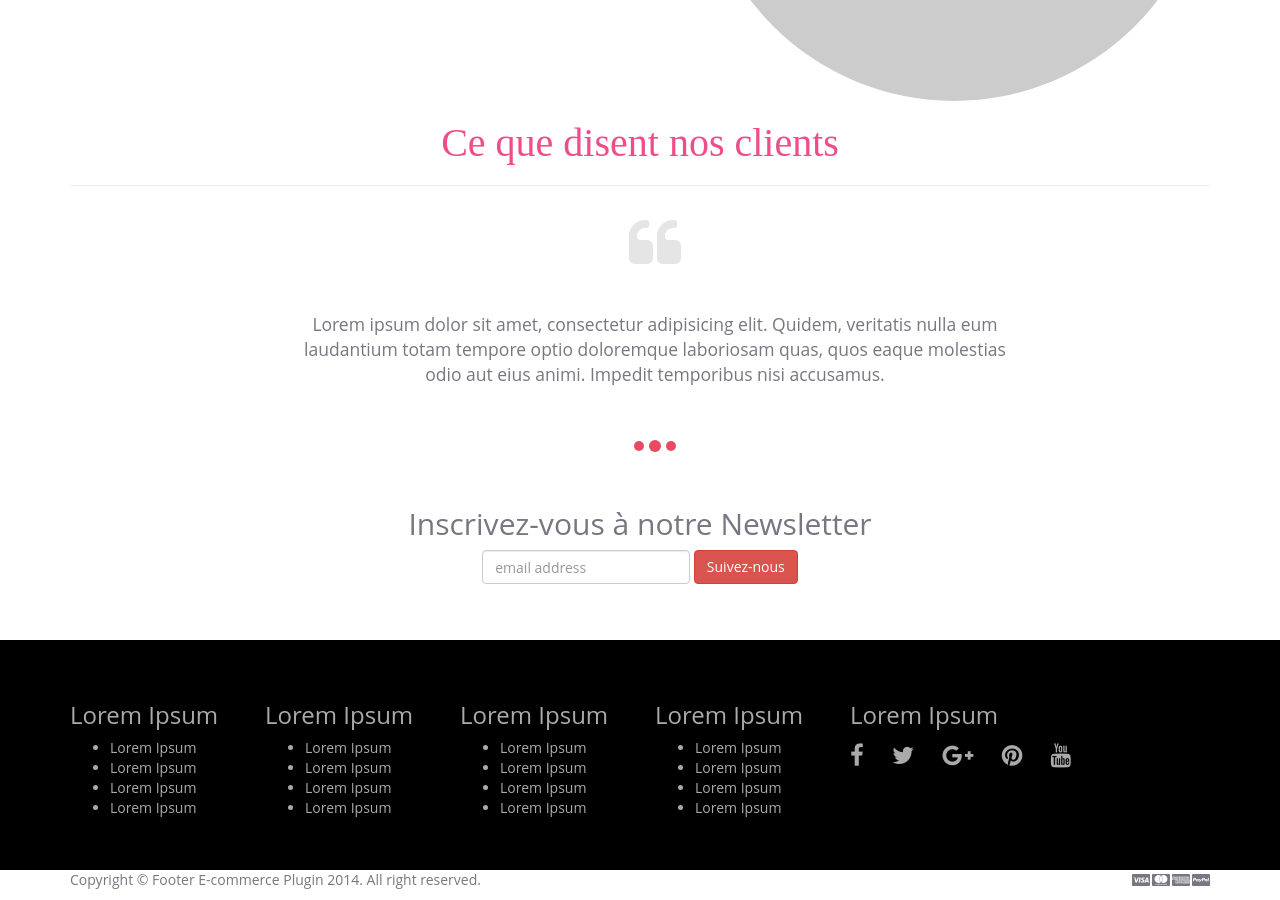
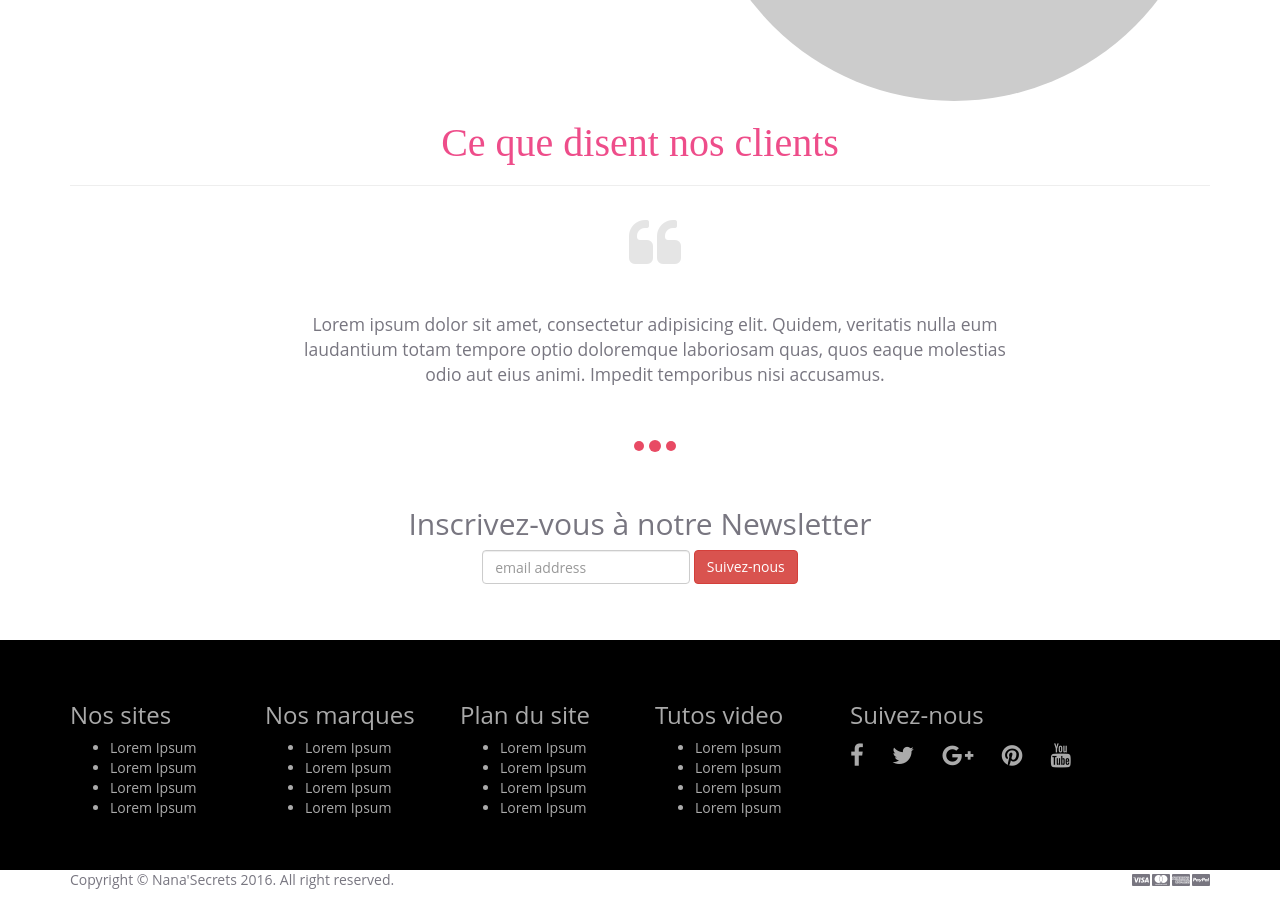
Before and after one commit to cdiomande78/jekyll-nanasecrets, a Jekyll site: the page built from le-concept.html, in a window 1280 px wide and 900 px high, scrolled down 2445 px. Built offline with Jekyll 4.4.1, drawn with Linux system fonts in a browser that asks for light colours; nearby versions of some CDN libraries.

Commit message:
motif footer

```diff
--- a/_layouts/default.html
+++ b/_layouts/default.html
@@ -201,7 +201,7 @@
             <div class="row">
 
                 <div class="col-lg-2  col-md-2 col-sm-4 col-xs-6">
-                    <h3> Lorem Ipsum </h3>
+                    <h3> Nos sites </h3>
                     <ul>
                         <li> <a href="#"> Lorem Ipsum </a> </li>
                         <li> <a href="#"> Lorem Ipsum </a> </li>
@@ -210,7 +210,7 @@
                     </ul>
                 </div>
                 <div class="col-lg-2  col-md-2 col-sm-4 col-xs-6">
-                    <h3> Lorem Ipsum </h3>
+                    <h3> Nos marques </h3>
                     <ul>
                         <li> <a href="#"> Lorem Ipsum </a> </li>
                         <li> <a href="#"> Lorem Ipsum </a> </li>
@@ -219,7 +219,7 @@
                     </ul>
                 </div>
                 <div class="col-lg-2  col-md-2 col-sm-4 col-xs-6">
-                    <h3> Lorem Ipsum </h3>
+                    <h3> Plan du site </h3>
                     <ul>
                         <li> <a href="#"> Lorem Ipsum </a> </li>
                         <li> <a href="#"> Lorem Ipsum </a> </li>
@@ -228,7 +228,7 @@
                     </ul>
                 </div>
                 <div class="col-lg-2  col-md-2 col-sm-4 col-xs-6">
-                    <h3> Lorem Ipsum </h3>
+                    <h3> Tutos video </h3>
                     <ul>
                         <li> <a href="#"> Lorem Ipsum </a> </li>
                         <li> <a href="#"> Lorem Ipsum </a> </li>
@@ -237,7 +237,7 @@
                     </ul>
                 </div>
                 <div class="col-lg-3  col-md-3 col-sm-6 col-xs-12 ">
-                    <h3> Lorem Ipsum </h3>
+                    <h3> Suivez-nous </h3>
                     <ul class="list-inline social">
                         <li> <a href="#"> <i class=" fa fa-facebook">   </i> </a> </li>
                         <li> <a href="#"> <i class="fa fa-twitter">   </i> </a> </li>
@@ -255,7 +255,7 @@
 
     <div class="footer-bottom">
         <div class="container">
-            <p class="pull-left"> Copyright © Footer E-commerce Plugin 2014. All right reserved. </p>
+            <p class="pull-left"> Copyright © Nana'Secrets 2016. All right reserved. </p>
             <div class="pull-right">
                 <ul class="nav nav-pills payments">
                   <li><i class="fa fa-cc-visa"></i></li>
```
